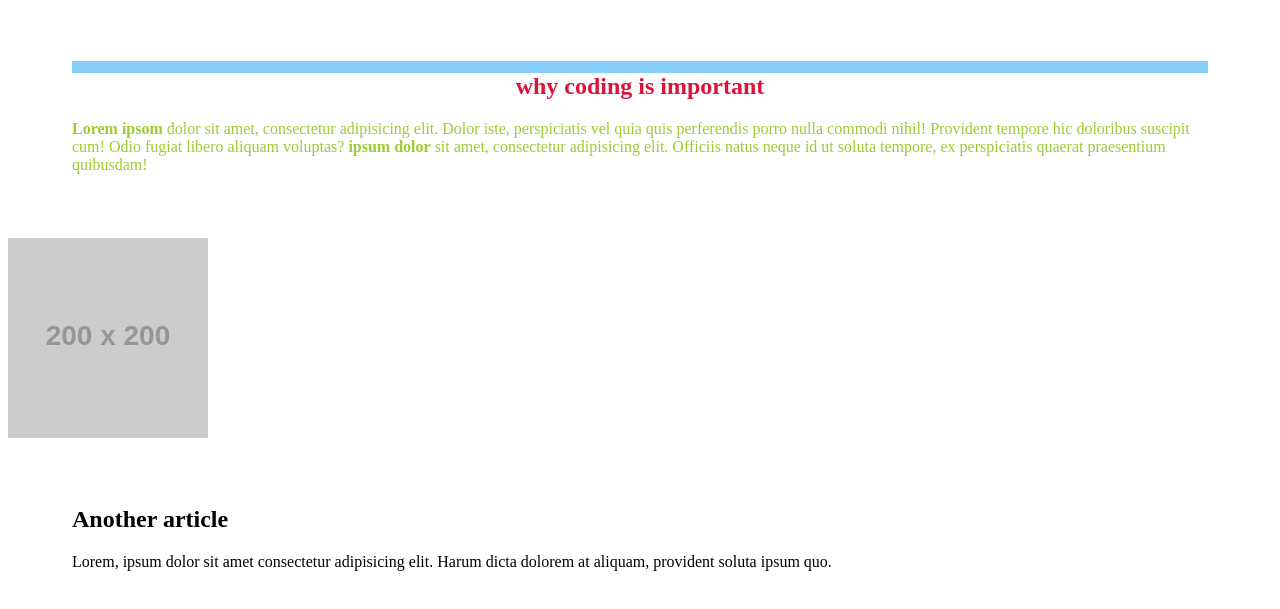
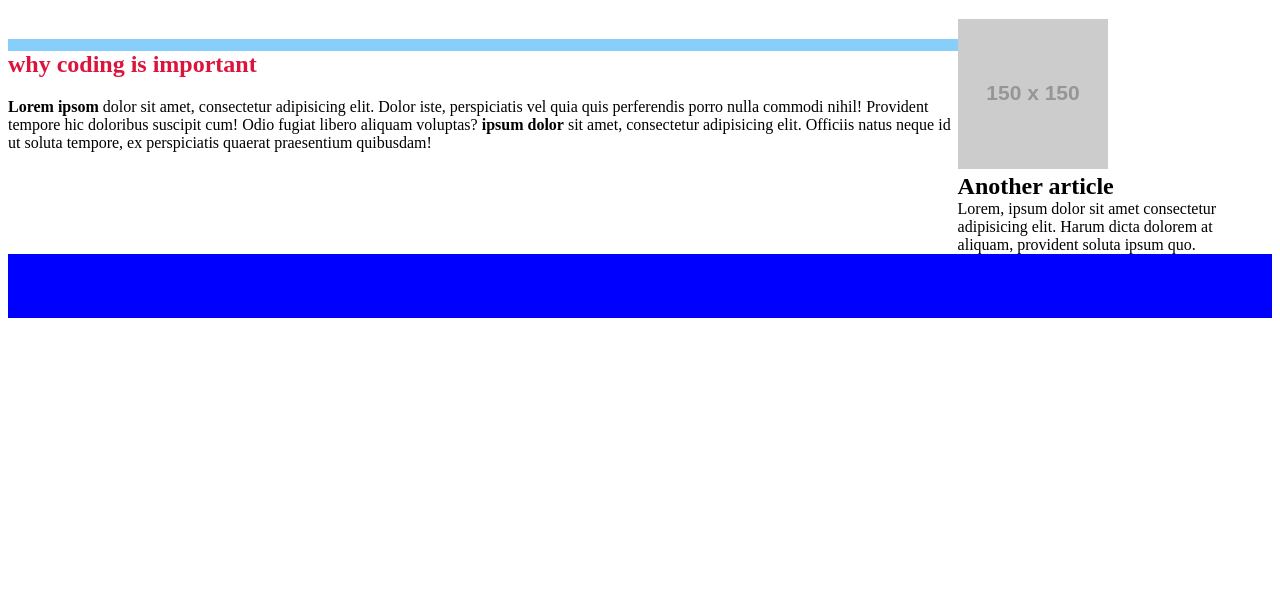
Before and after one commit to bayleyjensen/coolsite, a plain HTML site: page index.html in a window 1280 px wide. Shown: the part 115-724 px from the top of the page. Drawn offline with Linux system fonts and the light colour scheme; placeholder pictures from the web are drawn by us.

Commit message:
next commit

```diff
--- a/index.html
+++ b/index.html
@@ -1,15 +1,13 @@
 <!DOCTYPE html>
 <html lang="en">
   <head>
-  <meta charset="UTF-8">
-  <meta name="viewport" content="width=device-width, initial-scale=1.0">
-  <meta http-equiv="X-UA-Compatible" content="ie=edge">
+    <meta charset="UTF-8" />
+    <meta name="viewport" content="width=device-width, initial-scale=1.0" />
+    <meta http-equiv="X-UA-Compatible" content="ie=edge" />
     <title>Cool Site</title>
-  <link rel="stylesheet" href="style.css">
-
+    <link rel="stylesheet" href="style.css" />
   </head>
   <body>
-
     <header>
       <h1>Hey there I have a cool site</h1>
     </header>
@@ -17,23 +15,27 @@
       <article class="one">
         <h1>why coding is important</h1>
 
-    <p><b>Lorem ipsom</b> dolor sit amet, consectetur adipisicing elit. Dolor iste, perspiciatis vel quia quis perferendis porro nulla commodi nihil! Provident tempore hic doloribus suscipit cum! Odio fugiat libero aliquam voluptas?        <b> ipsum dolor</b>  sit amet, consectetur adipisicing elit. Officiis natus neque id ut soluta tempore, ex perspiciatis quaerat praesentium quibusdam!</p>
+        <p>
+          <b>Lorem ipsom</b> dolor sit amet, consectetur adipisicing elit. Dolor
+          iste, perspiciatis vel quia quis perferendis porro nulla commodi
+          nihil! Provident tempore hic doloribus suscipit cum! Odio fugiat
+          libero aliquam voluptas? <b> ipsum dolor</b> sit amet, consectetur
+          adipisicing elit. Officiis natus neque id ut soluta tempore, ex
+          perspiciatis quaerat praesentium quibusdam!
+        </p>
       </article>
-  <div>
-
-  <img src=//placehold.it/200x200/ alt="funny picture" >
-
-  <article class="picture">
+      <aside>
+        <side-article>
+          <img src=//placehold.it/150x150/ alt="funny picture" >
           <h2>Another article</h2>
-    <p>Lorem, ipsum dolor sit amet consectetur adipisicing elit. Harum dicta dolorem at aliquam, provident soluta ipsum quo.</p>
-  </article>
-  </div>
-
+          <p>
+            Lorem, ipsum dolor sit amet consectetur adipisicing elit. Harum
+            dicta dolorem at aliquam, provident soluta ipsum quo.
+          </p>
+        </side-article>
+      </aside>
     </main>
 
-  <footer>
-
-  </footer>
-
+    <footer></footer>
   </body>
 </html>
--- a/style.css
+++ b/style.css
@@ -8,19 +8,43 @@ header h1{
   border-style: solid;
 }
 body{
-  ;
+
+
 }
+
+main{
+  display: flex;
+}
+
 article h1 {
     color: crimson;
-    text-align: center;
+    text-align: left;
     border-top: solid;
     border-top-width: .5em;
     border-color:lightskyblue;
 }
 article.one{
-  color: yellowgreen;
+  color: black;
 }
 
-article{
+/* article{
   margin: 4em
+} */
+
+footer {
+  border-bottom: solid;
+  color: blue;
+  border-width: 4em;
+  ;
 }
+side-article h2{
+  margin: auto;
+}
+side-article p{
+  margin: auto;
+}
+
+/* img {
+  float:right;
+  top:
+} */
```
Lines whose indentation alone changed are shown as unchanged.
